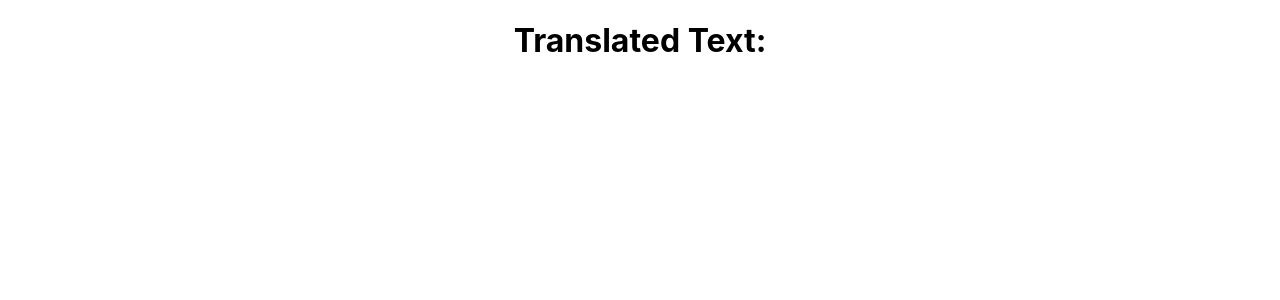
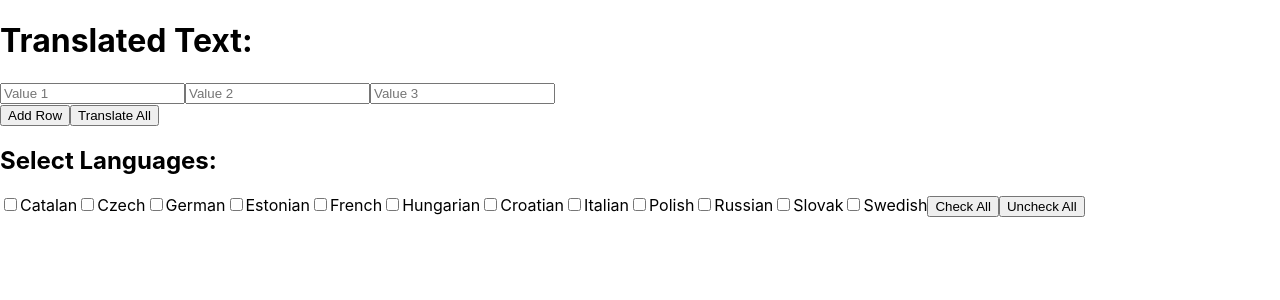
Before and after one commit to VirtualCZ/QuickTranslate, a React (Create React App) app in the folder Client/: page / in a window 1280 px wide. Shown: the top 300 px of the page. Built offline with nearby package versions, Linux system fonts and the light colour scheme; no server answers.

Commit message:
Added translation functionality (which doesnt work rn because I need to modify the index.js to send all the outputs at once and client needs to work with it.) Added code formater.

```diff
--- a/Client/package.json
+++ b/Client/package.json
@@ -7,9 +7,12 @@
     "@testing-library/react": "^13.0.0",
     "@testing-library/user-event": "^13.2.1",
     "axios": "^1.6.8",
+    "prettier": "^3.2.5",
+    "prismjs": "^1.29.0",
     "react": "^18.2.0",
     "react-dom": "^18.2.0",
     "react-scripts": "5.0.1",
+    "react-simple-code-editor": "^0.13.1",
     "web-vitals": "^2.1.0"
   },
   "scripts": {
--- a/Client/src/App.js
+++ b/Client/src/App.js
@@ -1,42 +1,173 @@
-import React, { useEffect, useState } from 'react';
-import logo from './logo.svg';
-import './App.css';
+import React, { useState } from 'react';
 import Axios from "axios";
+import Editor from 'react-simple-code-editor';
+import { highlight, languages } from 'prismjs/components/prism-core';
+import 'prismjs/components/prism-markup';
+import 'prismjs/themes/prism-tomorrow.min.css'; // Example style, you can use another
+import LanguageCheckbox from './LanguageCheckbox';
 
 function App() {
-  const [translatedText, setTranslatedText] = useState('');
+  const [rows, setRows] = useState([{ id: 1, value1: '', value2: '', value3: '', translatedText: '' }]);
+  const [translatedTexts, setTranslatedTexts] = useState([]);
+  const [selectedLanguages, setSelectedLanguages] = useState([]);
+
+  const handleChange = (id, field, value) => {
+    const updatedRows = rows.map(row => {
+      if (row.id === id) {
+        return { ...row, [field]: value };
+      }
+      return row;
+    });
+    setRows(updatedRows);
+  };
+
+  const handleAddRow = () => {
+    const newRow = {
+      id: rows.length + 1,
+      value1: '',
+      value2: '',
+      value3: '',
+      translatedText: ''
+    };
+    setRows([...rows, newRow]);
+  };
+
+  const handleRemoveRow = (id) => {
+    if (rows.length > 1) {
+      const updatedRows = rows.filter(row => row.id !== id);
+      setRows(updatedRows);
+    }
+  };
+
+  const handleTranslateAll = async () => {
+    const translations = [];
+    for (const row of rows) {
+      // Construct text to translate including only the middle input field
+      const textToTranslate = row.value2.trim();
+      try {
+        const response = await Axios.post(
+          'http://localhost:3030/api/translate',
+          {
+            text: textToTranslate,
+            to: selectedLanguages.map(lang => {
+              switch (lang) {
+                case 'Catalan':
+                  return 'ca';
+                case 'Czech':
+                  return 'cs';
+                case 'German':
+                  return 'de';
+                case 'Estonian':
+                  return 'et';
+                case 'French':
+                  return 'fr';
+                case 'Hungarian':
+                  return 'hu';
+                case 'Croatian':
+                  return 'hr';
+                case 'Italian':
+                  return 'it';
+                case 'Polish':
+                  return 'pl';
+                case 'Russian':
+                  return 'ru';
+                case 'Slovak':
+                  return 'sk';
+                case 'Swedish':
+                  return 'sv';
+                default:
+                  return '';
+              }
+            }).join(',')
+          }
+        );
+        // Concatenate left input, translated text, and right input
+        const translatedText = `${row.value1.trim()} ${response.data.translatedText} ${row.value3.trim()}`;
+        translations.push(translatedText);
+      } catch (error) {
+        console.error('Error fetching translation:', error);
+      }
+    }
+    setTranslatedTexts(translations);
+  };
 
 
-useEffect(() => {
-  Axios.post(
-    'http://localhost:3030/api/translate',
-    {
-        text: "what time is it?",
-        to: [
-          'fr',
-          'sk',
-          'cz',
-          'de',
-          "ja"
-        ]
+  const handleLanguageCheckboxChange = (language) => {
+    if (selectedLanguages.includes(language)) {
+      setSelectedLanguages(selectedLanguages.filter(item => item !== language));
+    } else {
+      setSelectedLanguages([...selectedLanguages, language]);
     }
-  )
-  .then(
-    response =>
-    {
-      console.log(response.data);
-    }
-  )
-  .catch(error => {
-      console.error('Error fetching translation:', error);
-    });
-}, []);
+  };
 
+  const handleCheckAllLanguages = () => {
+    setSelectedLanguages(['Catalan', 'Czech', 'German', 'Estonian', 'French', 'Hungarian', 'Croatian', 'Italian', 'Polish', 'Russian', 'Slovak', 'Swedish']);
+  };
+
+  const handleUncheckAllLanguages = () => {
+    setSelectedLanguages([]);
+  };
 
   return (
     <div className="App">
       <h1>Translated Text:</h1>
-      {/* <p>{translatedText}</p> */}
+      <div>
+        {rows.map(row => (
+          <div key={row.id}>
+            <input
+              type="text"
+              value={row.value1}
+              onChange={(e) => handleChange(row.id, 'value1', e.target.value)}
+              placeholder="Value 1"
+            />
+            <input
+              type="text"
+              value={row.value2}
+              onChange={(e) => handleChange(row.id, 'value2', e.target.value)}
+              placeholder="Value 2"
+            />
+            <input
+              type="text"
+              value={row.value3}
+              onChange={(e) => handleChange(row.id, 'value3', e.target.value)}
+              placeholder="Value 3"
+            />
+            {rows.length > 1 && (
+              <button onClick={() => handleRemoveRow(row.id)}>Remove</button>
+            )}
+          </div>
+        ))}
+        <button onClick={handleAddRow}>Add Row</button>
+        <button onClick={handleTranslateAll}>Translate All</button>
+      </div>
+      <div>
+        {translatedTexts.map((text, index) => (
+          <div key={index}>
+            <Editor
+              value={text}
+              highlight={code => highlight(code, languages.markup)}
+              padding={10}
+              style={{
+                fontFamily: '"Fira code", "Fira Mono", monospace',
+                fontSize: 12,
+              }}
+            />
+          </div>
+        ))}
+      </div>
+      <div>
+        <h2>Select Languages:</h2>
+        {['Catalan', 'Czech', 'German', 'Estonian', 'French', 'Hungarian', 'Croatian', 'Italian', 'Polish', 'Russian', 'Slovak', 'Swedish'].map(language => (
+          <LanguageCheckbox
+            key={language}
+            language={language}
+            checked={selectedLanguages.includes(language)}
+            onChange={() => handleLanguageCheckboxChange(language)}
+          />
+        ))}
+        <button onClick={handleCheckAllLanguages}>Check All</button>
+        <button onClick={handleUncheckAllLanguages}>Uncheck All</button>
+      </div>
     </div>
   );
 }
--- /dev/null
+++ b/Client/src/LanguageCheckbox.jsx
@@ -0,0 +1,17 @@
+import React from 'react';
+
+function LanguageCheckbox({ language, checked, onChange }) {
+  return (
+    <label>
+      <input
+        type="checkbox"
+        value={language}
+        checked={checked}
+        onChange={onChange}
+      />
+      {language}
+    </label>
+  );
+}
+
+export default LanguageCheckbox;
```
Also changed, not shown: 2 other files (tests, documents, lock files or other folders).
